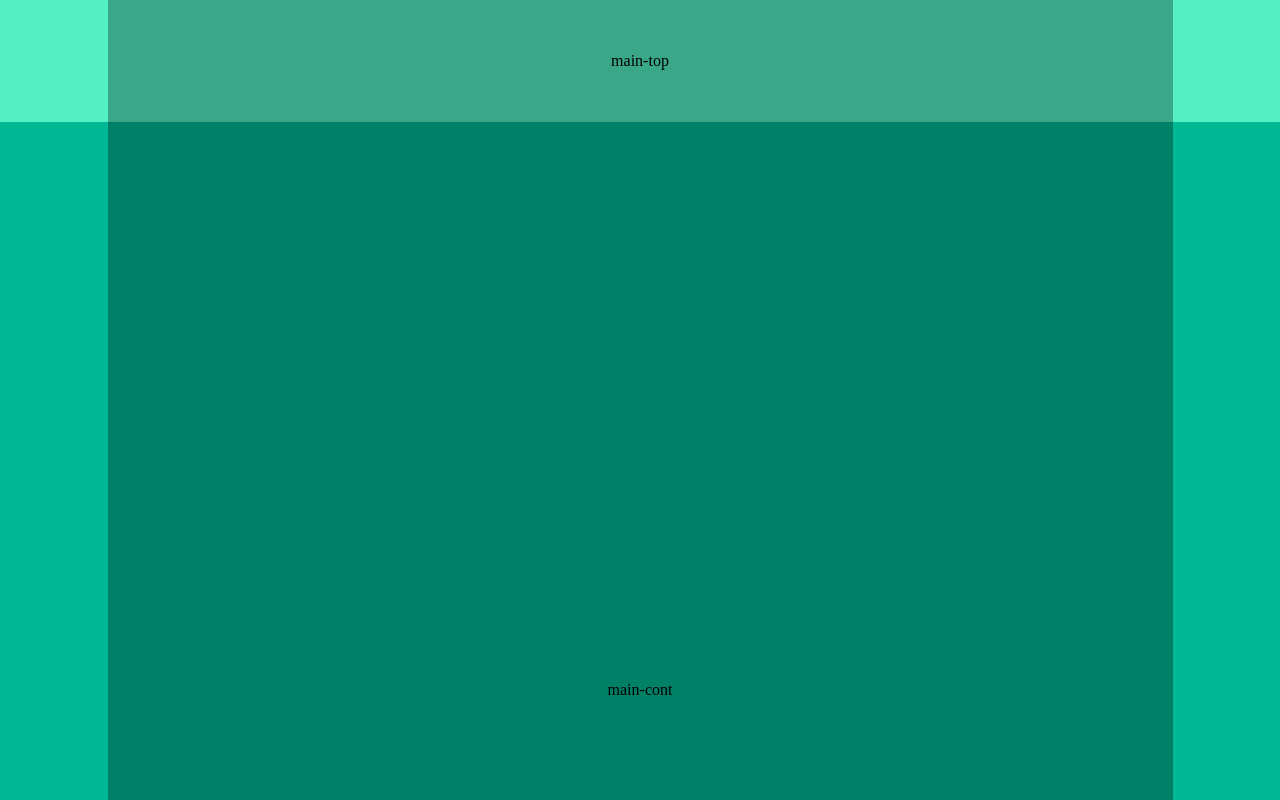
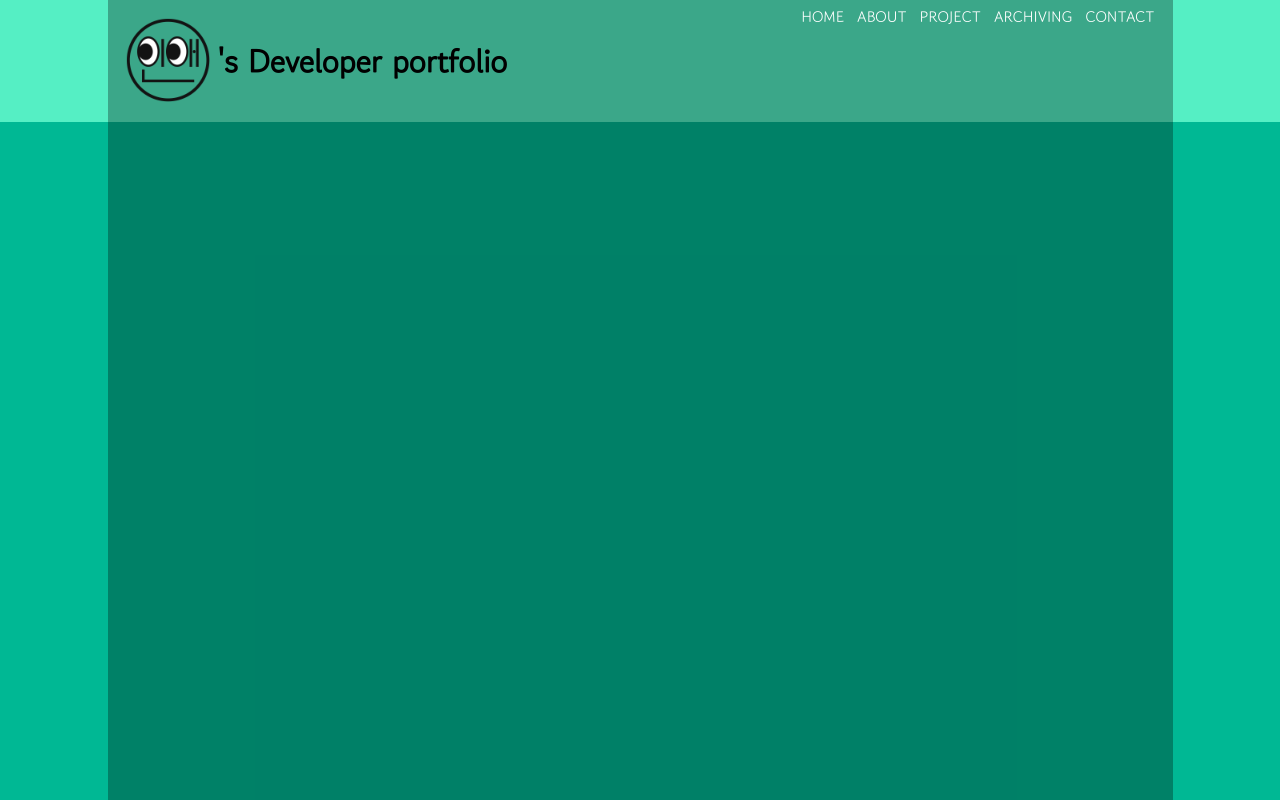
Before and after one commit to 33jumpstreet/portfolio, a plain HTML site: page index.html in a window 1280 px wide. Shown: the top 800 px of the page. Drawn offline with Linux system fonts and the light colour scheme.

Commit message:
2. 헤더작업

```diff
--- a/assets/css/reset.css
+++ b/assets/css/reset.css
@@ -2,3 +2,12 @@
   margin: 0;
   padding: 0;
 }
+
+/* 폰트 초기화 */
+a {
+  text-decoration: none;
+}
+
+body {
+  font-family: 'Gowun Dodum', sans-serif;
+}
--- a/assets/css/style.css
+++ b/assets/css/style.css
@@ -76,3 +76,36 @@
   margin: 0 auto;
   height: inherit;
 }
+
+/* 메인 */
+.header {
+  position: relative;
+}
+.header-tit {
+  position: relative;
+}
+.header-tit h1 {
+  position: absolute;
+  padding-left: 110px;
+  font-weight: bold;
+}
+.header-tit img {
+  width: 100px;
+  height: 100px;
+  position: absolute;
+  left: 10px;
+  top: 10px;
+}
+.header-menu {
+  position: absolute;
+  right: 0;
+  top: -35px;
+  margin: -10px 10px;
+}
+.header-menu a {
+  color: #fff;
+  padding-right: 8px;
+  display: inline-block;
+  font-size: 15px;
+  text-transform: uppercase;
+}
--- a/index.html
+++ b/index.html
@@ -5,6 +5,7 @@
   <meta http-equiv="X-UA-Compatible" content="IE=edge">
   <meta name="viewport" content="width=device-width, initial-scale=1.0">
   <title>포트폴리오</title>
+  <link href="https://fonts.googleapis.com/css2?family=Gowun+Dodum&display=swap" rel="stylesheet">
   <link rel="stylesheet" href="./assets/css/style.css">
   <link rel="stylesheet" href="./assets/css/reset.css">
 </head>
@@ -12,10 +13,25 @@
   <div id="wrap">
     <div id="main">
       <div id="main-top">
-        <div class="container">main-top</div>
+        <div class="container">
+          <div class="header">
+            <div class="header-tit">
+              <h1>'s Developer portfolio</h1><br>
+              <img src="assets/img/logo-line.png" alt="로고이미지">
+            </div>
+            <div class="header-menu">
+              <a href="#" class="home">home</a>
+              <a href="#" class="about">about</a>
+              <a href="#" class="project">project</a>
+              <a href="#" class="arch">archiving</a>
+              <a href="#" class="contact">contact</a>
+            </div>
+          </div>
+        </div>
       </div>
       <div id="main-cont">
-        <div class="container">main-cont</div>
+        <div class="container">
+        </div>
       </div>
     </div>
     <div id="introduce">
```
